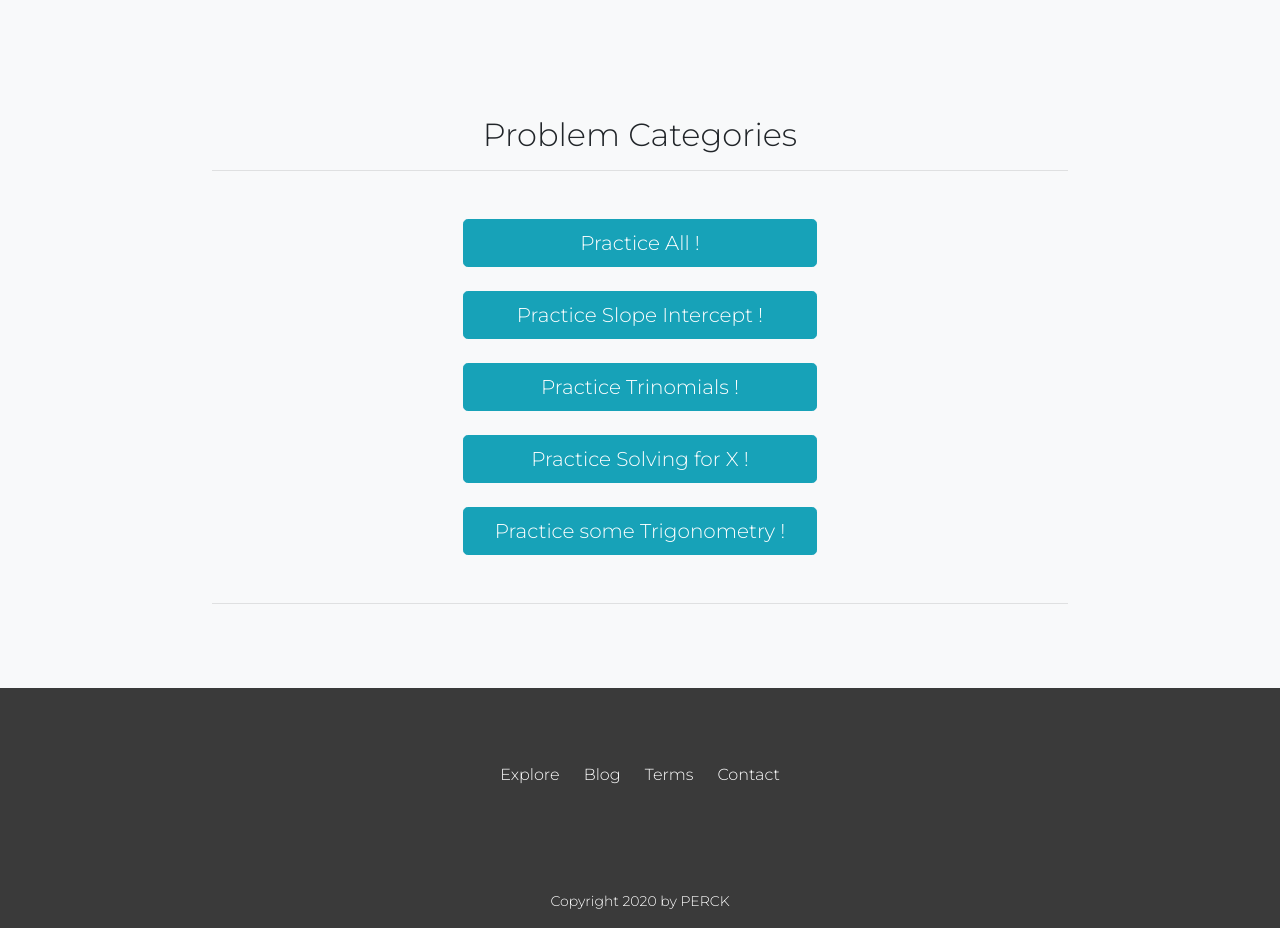
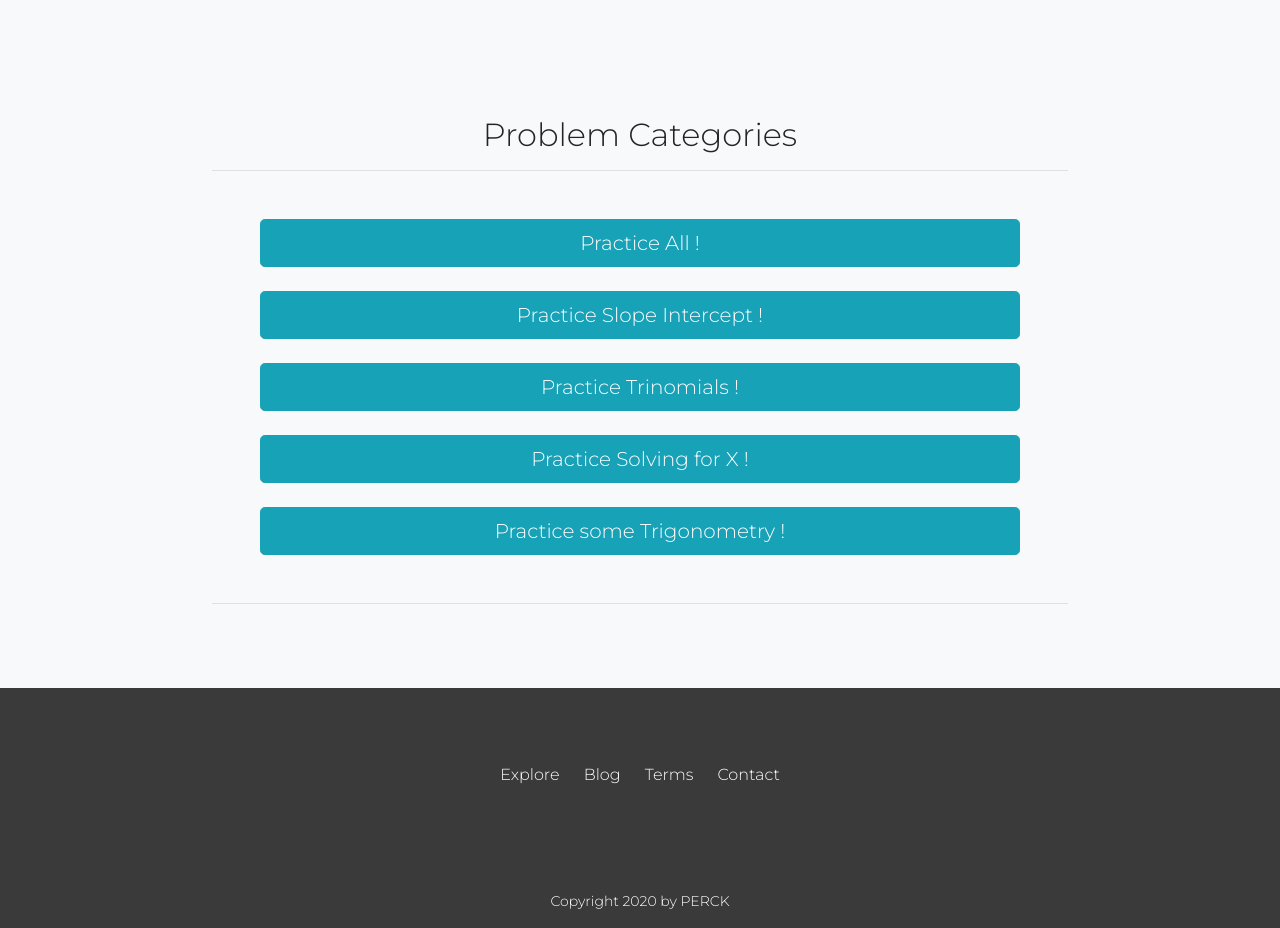
Before and after one commit to PERCK-COMP-484/Final, a PHP site: page /practice.php in a window 1280 px wide. Shown: the part 75-1003 px from the top of the page. Run offline with PHP 8.4, Linux system fonts and the light colour scheme; some libraries are stand-ins or nearby versions.

Commit message:
Revert "Merge branch 'main' into Branch-Robert_Test"
This reverts commit d530adfdfcf5cb8ec76b397c4c0dcefa7475a014, reversing
changes made to e5634619f995eda5fdf4fc4e674ae5cf5926e3c2.

```diff
--- a/index.php
+++ b/index.php
@@ -6,7 +6,7 @@
       <div class="row">
         <div class="col-md-12 pt-5">
           <img class="  mx-auto d-block sec1-img1 " src="img/header-logo1.png" alt="">
-          <div class="sec1-txt mx-auto d-block p-3 m-5 boxShadow">
+          <div class="sec1-txt mx-auto d-block p-3 m-5  boxShadow">
             <h5>
               Lorem ipsum dolor sit amet consectetur adipisicing elit.
               Cumque deserunt id nisi labore architecto, maxime aliquam fugit quia
--- a/practice.php
+++ b/practice.php
@@ -8,13 +8,16 @@
 	}
 </script>
 <main >
+
+<!--  -->
+
 	<div class="container-fluyd bg-light ">
 		<div class="row main-css pt-5 ">
 			<div class="col-md  mx-auto d-block ">
 				<div class=" wrapper-account m0a my-5 bg-light">
 					<h2 class="text-center">Problem Categories</h2>
 					<hr>
-						<div class="px-5 my-5 mx-auto d-block" style="width: 450px ;">
+						<div class="px-5 my-5" >
 							<a href="practiceProblem.php?type=all"><button type="button" class="btn btn-info btn-lg btn-block my-4">Practice All !  </button></a>
 							<a href="practiceProblem.php?type=slope"><button type="button" class="btn btn-info btn-lg btn-block my-4">Practice Slope Intercept !  </button></a>
 							<a href="practiceProblem.php?type=trinomial"><button type="button" class="btn btn-info btn-lg btn-block my-4">Practice Trinomials !  </button></a>
@@ -27,6 +30,7 @@
 			</div>
 		</div>
 	</div>
+
 </main>
 <?php
 	include_once 'footer.php'; //universal footer
```
Also changed, not shown: img/faviconb.ico (deleted), img/favicong.ico (deleted), img/faviconw.ico (deleted), 2 other files.
